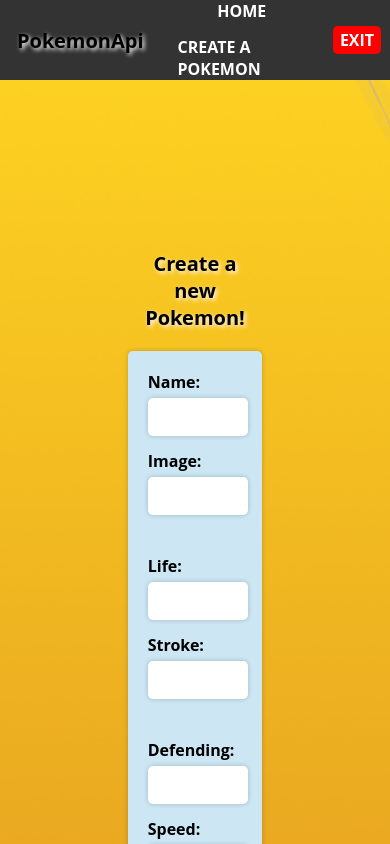
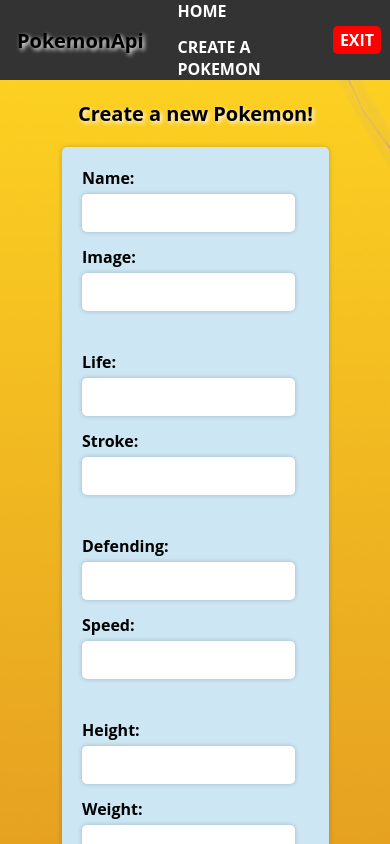
Before and after one commit to Noelia-Paz/Pokemon, a React (Create React App) app in the folder client/: page /form in a window 390 px wide. Shown: the top 844 px of the page. Built offline with nearby package versions, Linux system fonts and the light colour scheme; no server answers.

Commit message:
responsive and style navBar

```diff
--- a/client/src/components/NavBar/NavBar.module.css
+++ b/client/src/components/NavBar/NavBar.module.css
@@ -60,6 +60,6 @@
     .titleNav{
       display:flex;
       flex-direction: column;
-      align-items: center;
+      align-items: flex-start;
     }
   }
--- a/client/src/views/Form/Form.module.css
+++ b/client/src/views/Form/Form.module.css
@@ -147,3 +147,18 @@
 
 
 }
+
+
+@media only screen and (max-width: 400px) {
+ .divBody{
+  width: 90%;
+  height: 115vh;
+  padding: 20px;
+
+ }
+
+
+
+
+
+}
```
